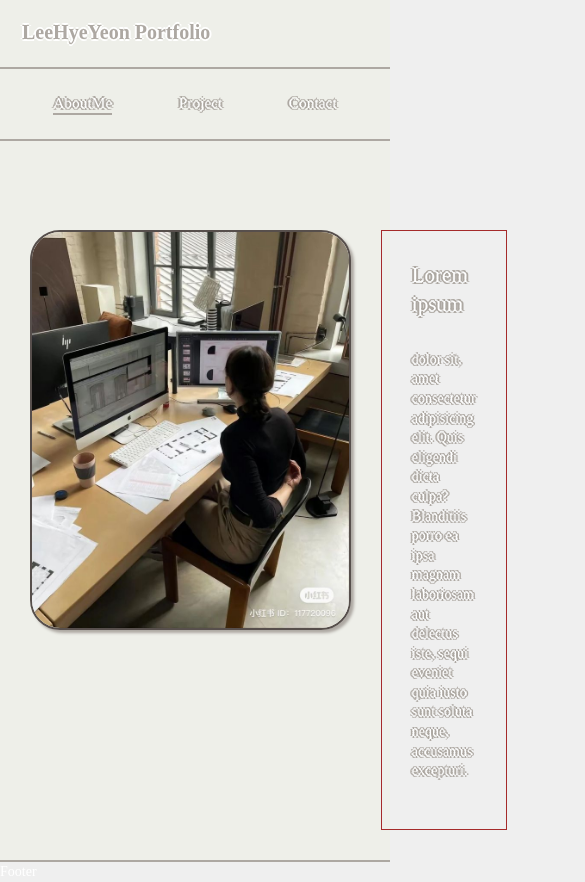
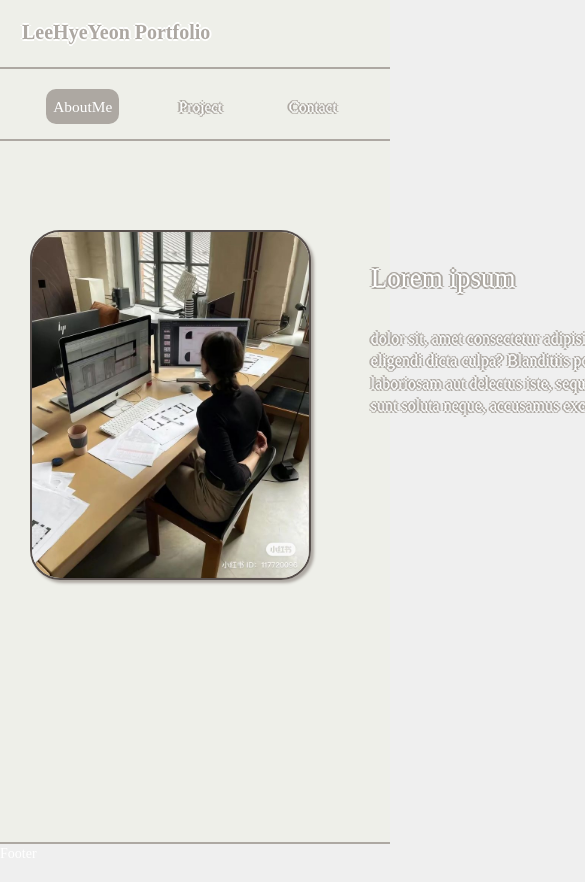
Before and after one commit to yyyn012/portfolio__project, a React (Create React App) app in the folder portfolio/: page /AboutMe in a window 390 px wide. Shown: the top 882 px of the page, 585 px wide, since content can reach past the window. Built offline with nearby package versions, Linux system fonts and the light colour scheme.

Commit message:
aboutme.scss

```diff
--- a/portfolio/src/assets/scss/section/_aboutme.scss
+++ b/portfolio/src/assets/scss/section/_aboutme.scss
@@ -1,26 +1,53 @@
 #aboutme {
+  margin: 30px;
   display: flex;
   justify-content: space-evenly;
-  margin: 30px;
+
   img {
     width: 500px;
+    height: 600px;
     margin-right: 30px;
     border-radius: 30px;
     border: 2px solid var(--brown);
     box-shadow: 3px 3px 3px var(--brown100);
   }
+
   .txt_aboutme {
-    display: block;
-    width: 600px;
-    height: 600px;
     padding: 30px;
-    border: 1px solid brown;
 
     h1 {
+      font-size: 30px;
       padding-bottom: 30px;
     }
 
     span {
+      font-size: 18px;
+      display: block;
+      width: 700px;
+      height: 700px;
+    }
+  }
+}
+
+@media (max-width: 1280px) {
+  #aboutme {
+    // img {
+    //   width: 350px;
+    //   height: 350px;
+    // }
+
+    .txt_aboutme {
+      h1 {
+        font-size: 27px;
+        padding-bottom: 30px;
+      }
+
+      span {
+        font-size: 16px;
+        display: block;
+        width: 400px;
+        height: 400px;
+      }
     }
   }
 }
@@ -28,8 +55,22 @@
 @media (max-width: 800px) {
   #aboutme {
     img {
-      width: 400px;
-      height: 400px;
+      width: 350px;
+      height: 350px;
+    }
+
+    .txt_aboutme {
+      h1 {
+        font-size: 27px;
+        padding-bottom: 30px;
+      }
+
+      span {
+        font-size: 16px;
+        display: block;
+        width: 350px;
+        height: 350px;
+      }
     }
   }
 }
--- a/portfolio/src/assets/scss/section/_header.scss
+++ b/portfolio/src/assets/scss/section/_header.scss
@@ -28,17 +28,18 @@
     li {
       a {
         display: block;
-        margin: 3px 0;
+        padding: 7px;
         font-size: 1.1rem;
         font-weight: 500;
-        transition: all 0.13s;
+        transition: all 0.8s;
+        border-radius: 10px;
         &:hover {
-          border-bottom: 2px solid var(--brown100);
+          background-color: var(--brown100);
           color: var(--white);
         }
       }
       &.active a {
-        border-bottom: 2px solid var(--brown100);
+        background-color: var(--brown100);
       }
     }
   }
```
